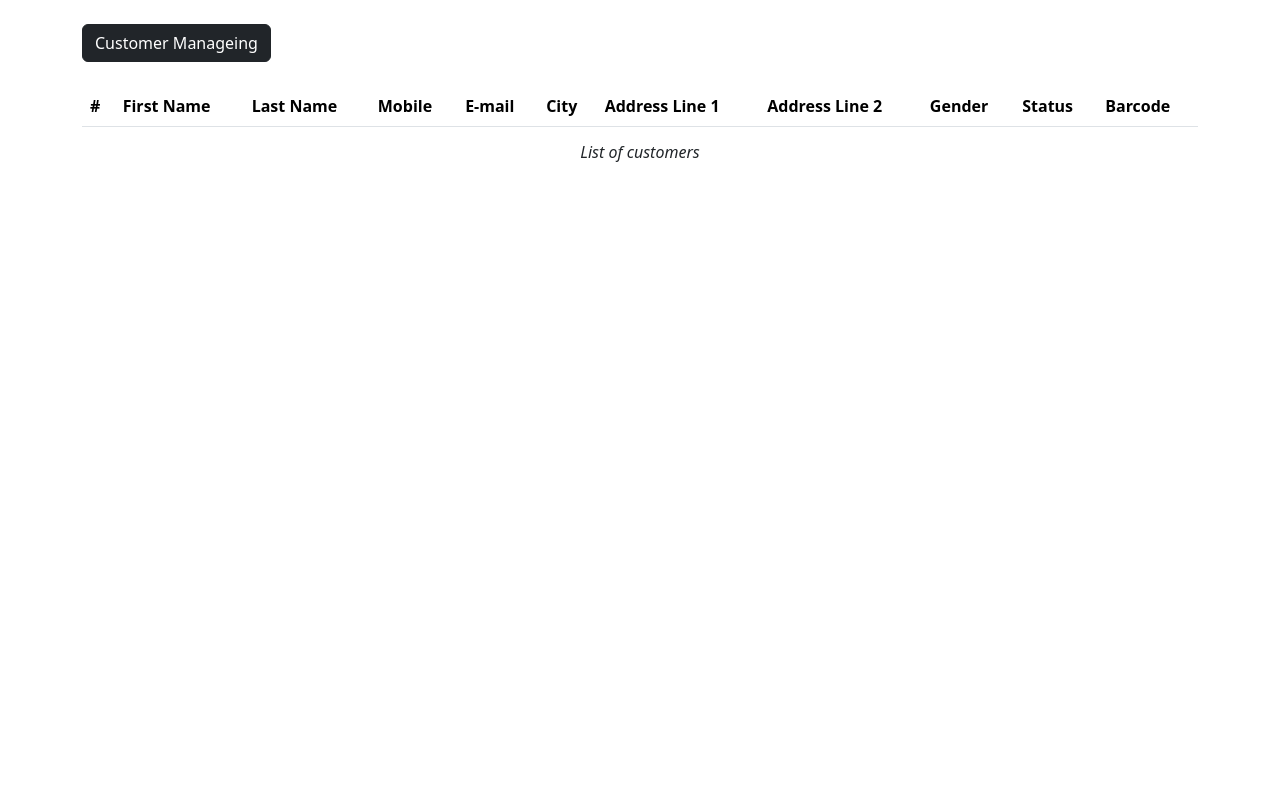
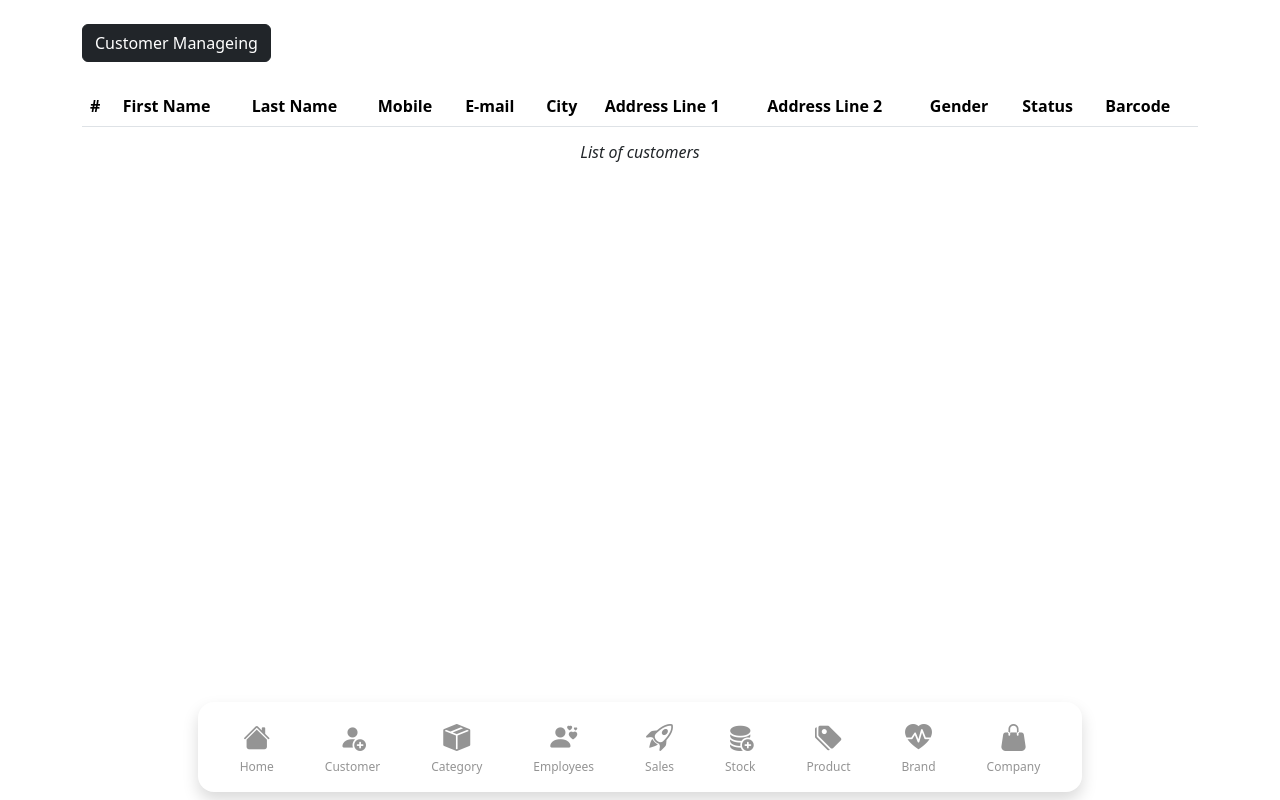
Before and after one commit to chathulks/sadee-pos, a plain HTML site: page customer.html in a window 1280 px wide. Drawn offline with nearby package versions, Linux system fonts and the light colour scheme.

Commit message:
feat: add bottom navigation bar with links to various sections

```diff
--- a/customer.html
+++ b/customer.html
@@ -127,6 +127,86 @@
     </div>
     <!-- Model End -->
 
+    <nav class="navbar fixed-bottom">
+        <div class="container-fluid d-flex justify-content-center align-items-center">
+            <ul
+                class="nav col-12 col-lg-auto my-2 justify-content-center my-md-0 text-small card shadow border-0 flex-row p-3 rounded-4">
+                <li>
+                    <a href="index.html" class="text-decoration-none botom-nav-hover">
+                        <div class="row text-center">
+                            <i class="bi bi-house-fill botom-icon"></i>
+                            <span class="botom-nav-text">Home</span>
+                        </div>
+                    </a>
+                </li>
+                <li>
+                    <a href="customer.html" class="text-decoration-none botom-nav-hover">
+                        <div class="row text-center">
+                            <i class="bi bi-person-fill-add botom-icon"></i>
+                            <span class="botom-nav-text">Customer</span>
+                        </div>
+                    </a>
+                </li>
+                <li>
+                    <a href="category.html" class="text-decoration-none botom-nav-hover">
+                        <div class="row text-center">
+                            <i class="bi bi-box-seam-fill botom-icon"></i>
+                            <span class="botom-nav-text">Category</span>
+                        </div>
+                    </a>
+                </li>
+                <li>
+                    <a href="employee.html" class="text-decoration-none botom-nav-hover">
+                        <div class="row text-center">
+                            <i class="bi bi-person-hearts botom-icon"></i>
+                            <span class="botom-nav-text">Employees</span>
+                        </div>
+                    </a>
+                </li>
+                <li>
+                    <a href="sales.html" class="text-decoration-none botom-nav-hover">
+                        <div class="row text-center">
+                            <i class="bi bi-rocket-takeoff botom-icon"></i>
+                            <span class="botom-nav-text">Sales</span>
+                        </div>
+                    </a>
+                </li>
+                <li>
+                    <a href="stock.html" class="text-decoration-none botom-nav-hover">
+                        <div class="row text-center">
+                            <i class="bi bi-database-fill-add botom-icon"></i>
+                            <span class="botom-nav-text">Stock</span>
+                        </div>
+                    </a>
+                </li>
+                <li>
+                    <a href="product.html" class="text-decoration-none botom-nav-hover">
+                        <div class="row text-center">
+                            <i class="bi bi-tags-fill botom-icon"></i>
+                            <span class="botom-nav-text">Product</span>
+                        </div>
+                    </a>
+                </li>
+                <li>
+                    <a href="brand.html" class="text-decoration-none botom-nav-hover">
+                        <div class="row text-center">
+                            <i class="bi bi-heart-pulse-fill botom-icon"></i>
+                            <span class="botom-nav-text">Brand</span>
+                        </div>
+                    </a>
+                </li>
+                <li>
+                    <a href="company.html" class="text-decoration-none botom-nav-hover">
+                        <div class="row text-center">
+                            <i class="bi bi-handbag-fill botom-icon"></i>
+                            <span class="botom-nav-text">Company</span>
+                        </div>
+                    </a>
+                </li>
+            </ul>
+        </div>
+    </nav>
+
     <script src="https://cdn.jsdelivr.net/npm/bootstrap@5.3.8/dist/js/bootstrap.bundle.min.js"
         integrity="sha384-FKyoEForCGlyvwx9Hj09JcYn3nv7wiPVlz7YYwJrWVcXK/BmnVDxM+D2scQbITxI"
         crossorigin="anonymous"></script>
--- a/style.css
+++ b/style.css
@@ -17,3 +17,20 @@
 .title-text {
     font-size: 20px;
 }
+
+.botom-nav-hover {
+    color: #949494;
+}
+
+.botom-nav-hover:hover {
+    color: #ff5900;
+    transition: 0.5s;
+}
+
+.botom-icon {
+    font-size: 27px;
+}
+
+.botom-nav-text {
+    font-size: 12px;
+}
```
